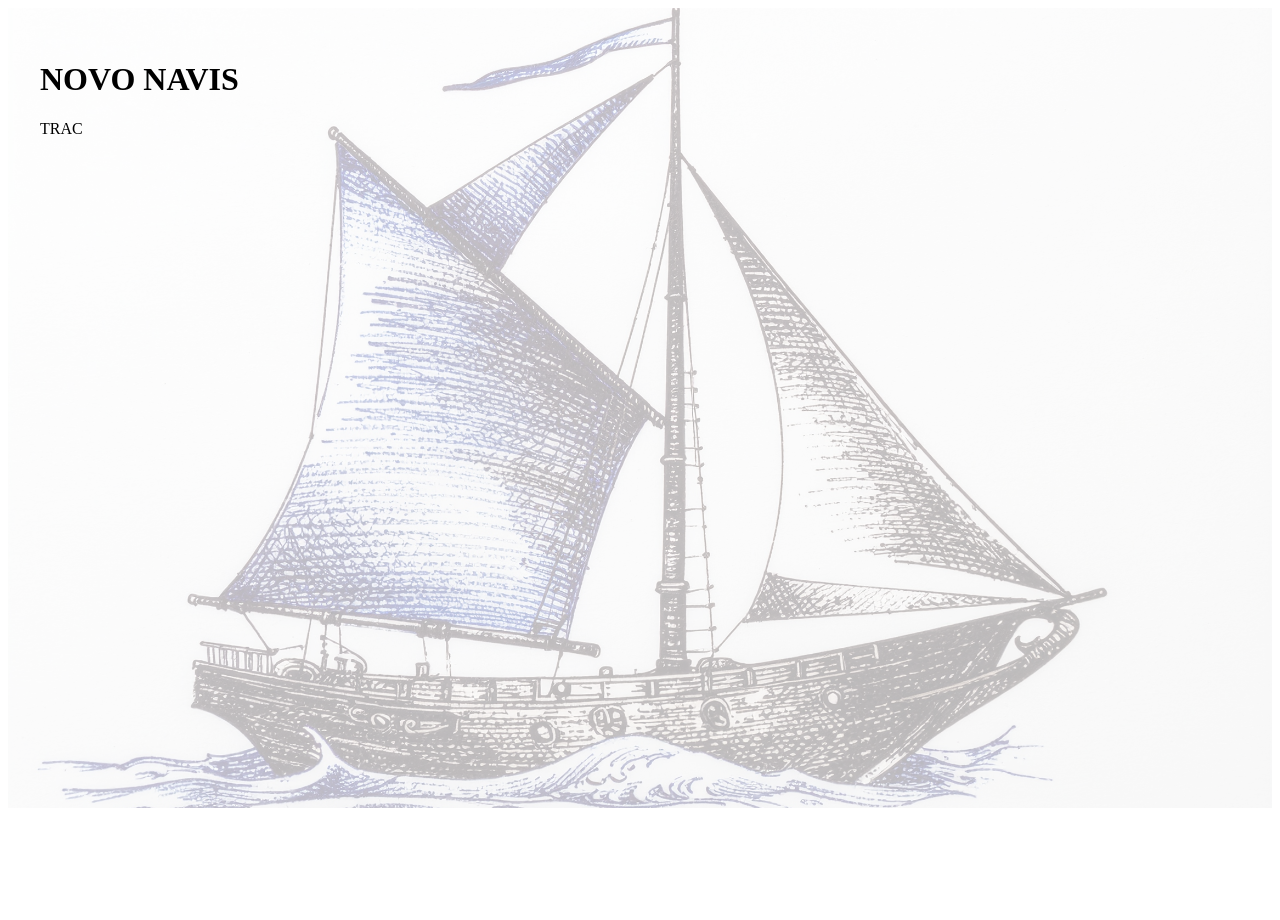
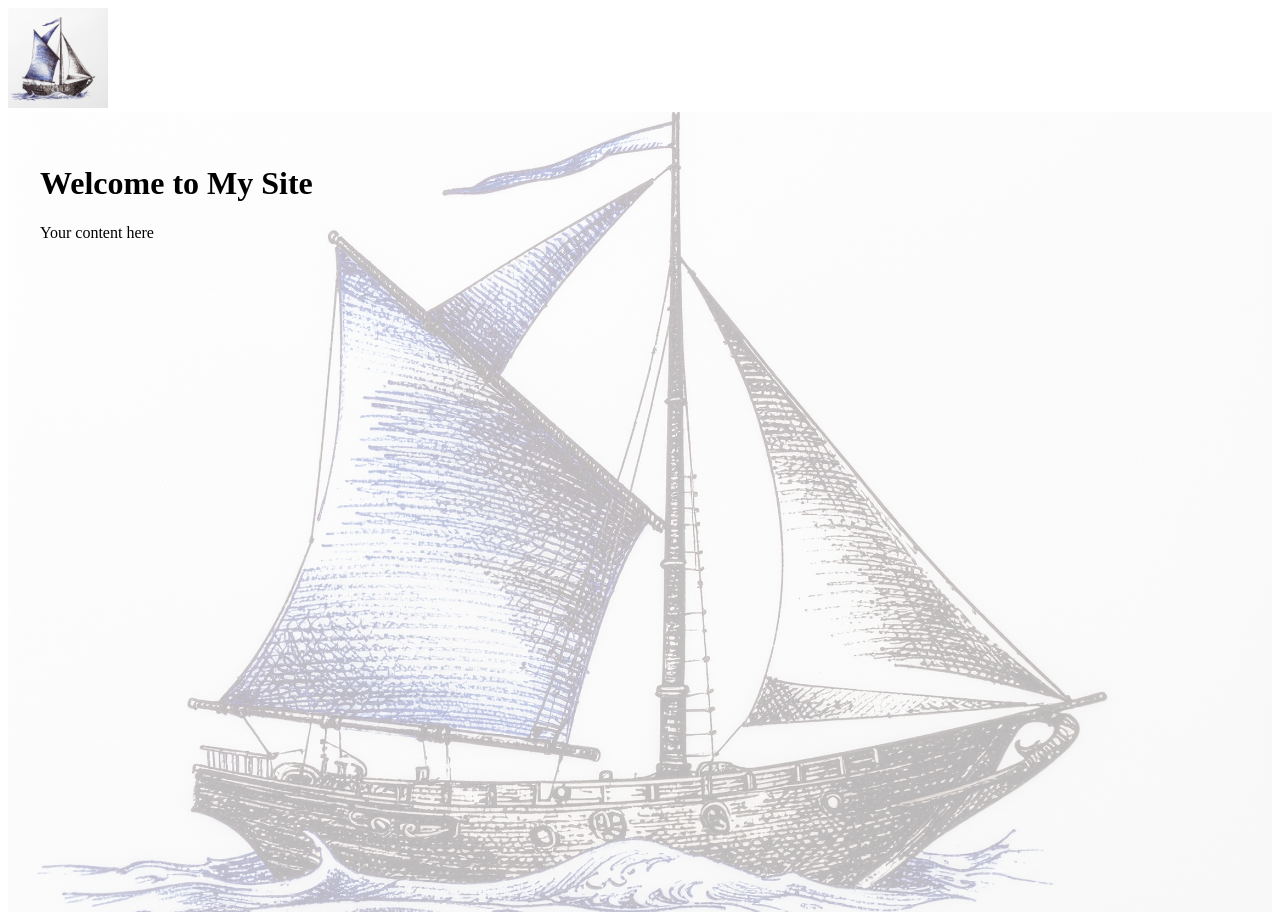
Before and after one commit to EricScottJohnston/novo-navis-aerospace, a Next.js app: page / in a window 1280 px wide. Before the commit the page ends 816 px from the top, so only its background shows below. Built offline with nearby package versions, Linux system fonts and the light colour scheme.

Commit message:
Update index.js

```diff
--- a/pages/index.js
+++ b/pages/index.js
@@ -2,36 +2,24 @@ import React from 'react';
 
 export default function Home() {
   return (
-    <div
-      style={{
-        minHeight: '100vh',
-        backgroundImage: "url('/ship.jpg')",
-        backgroundSize: 'cover',
-        backgroundPosition: 'center',
-        backgroundRepeat: 'no-repeat',
-        position: 'relative'
-      }}
-    >
-      <div
-        style={{
-          position: 'absolute',
-          top: 0,
-          left: 0,
-          right: 0,
-          bottom: 0,
-          backgroundColor: 'rgba(255, 255, 255, 0.7)'
-        }}
-      ></div>
+    <div>
+      {/* Test with img tag first */}
+      <img src="/ship.jpg" alt="test" style={{width: '100px', height: '100px'}} />
 
       <div
         style={{
-          position: 'relative',
-          zIndex: 2,
-          padding: '2rem'
+          minHeight: '100vh',
+          background: `linear-gradient(rgba(255, 255, 255, 0.7), rgba(255, 255, 255, 0.7)), url('/ship.jpg')`,
+          backgroundSize: 'cover',
+          backgroundPosition: 'center',
+          backgroundRepeat: 'no-repeat',
+          position: 'relative'
         }}
       >
-        <h1>NOVO NAVIS</h1>
-        <p>TRAC</p>
+        <div style={{ position: 'relative', zIndex: 2, padding: '2rem' }}>
+          <h1>Welcome to My Site</h1>
+          <p>Your content here</p>
+        </div>
       </div>
     </div>
   );
```
